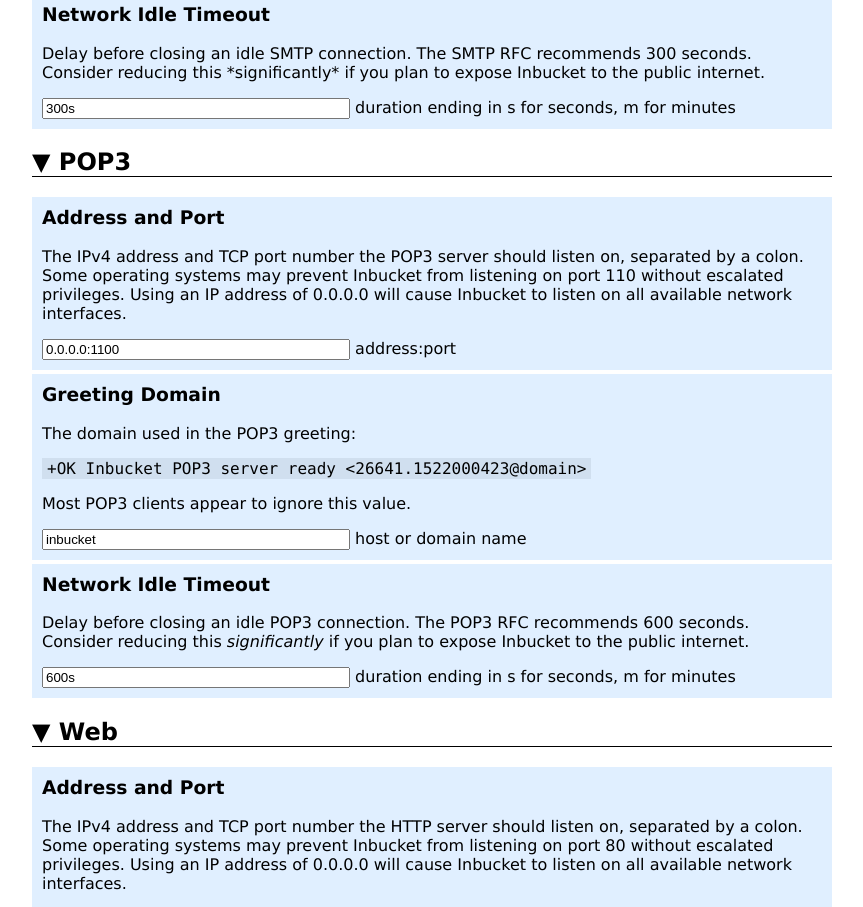
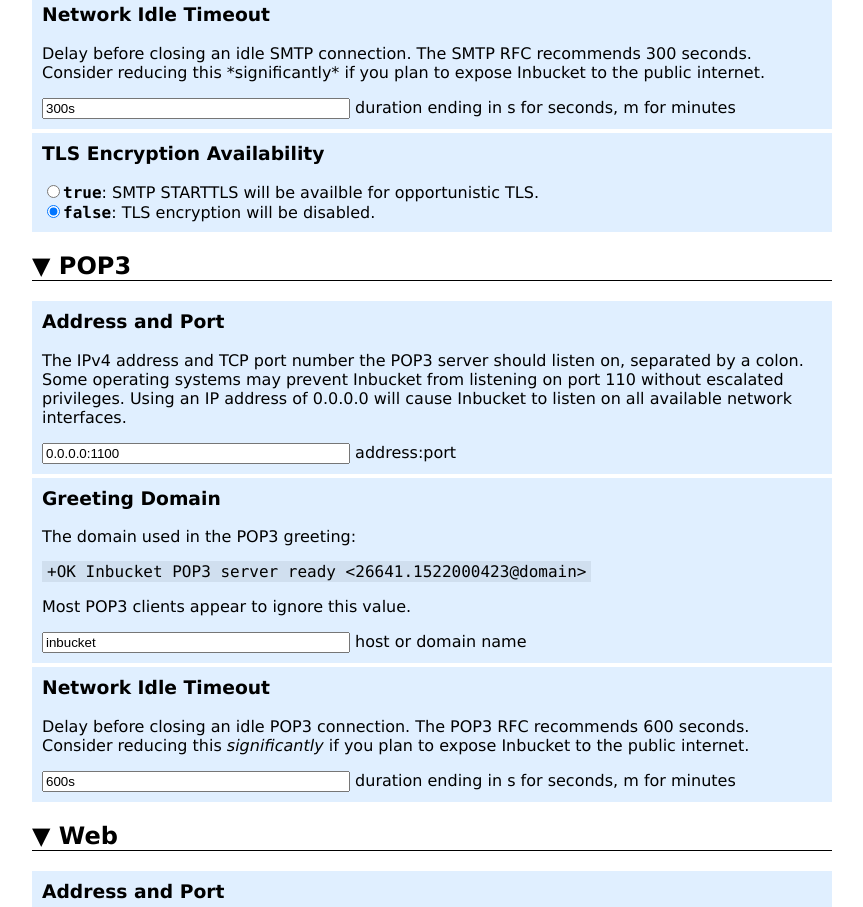
Before and after one commit to inbucket/inbucket.org, a Vue app in the folder vue-configurator/: page / in a window 1280 px wide. Shown: the part 1940-2847 px from the top of the page, without its empty margins (208-1071 px from the left). Built offline with nearby package versions, Linux system fonts and the light colour scheme.

Commit message:
Add SMTP_TLS to configurator

```diff
--- a/vue-configurator/src/components/ConfigForm.vue
+++ b/vue-configurator/src/components/ConfigForm.vue
@@ -183,6 +183,38 @@
       Delay before closing an idle SMTP connection.  The SMTP RFC recommends 300
       seconds.  Consider reducing this *significantly* if you plan to expose Inbucket
       to the public internet.
+      </TextInput>
+
+      <div class="config-item">
+        <h3>TLS Encryption Availability</h3>
+        <div>
+          <label>
+            <input type="radio" :value="true" v-model="inbucket.smtp.tlsEnabled"/>
+            <samp>true</samp>:
+            SMTP STARTTLS will be availble for opportunistic TLS.
+          </label>
+        </div>
+        <div>
+          <label>
+            <input type="radio" :value="false" v-model="inbucket.smtp.tlsEnabled"/>
+            <samp>false</samp>:
+            TLS encryption will be disabled.
+          </label>
+        </div>
+      </div>
+
+      <TextInput title="TLS Private Key File"
+                 v-show="inbucket.smtp.tlsEnabled"
+                 hint="filename or path to private key"
+                 v-model="inbucket.smtp.tlsPrivKey">
+      Specify the x509 Private key file to be used for TLS negotiation.
+      </TextInput>
+
+      <TextInput title="TLS Public Certificate File"
+                 v-show="inbucket.smtp.tlsEnabled"
+                 hint="filename or path to the certificate key"
+                 v-model="inbucket.smtp.tlsCert">
+      Specify the x509 Certificate file to be used for TLS negotiation.
       </TextInput>
     </Zippy>
 
@@ -465,7 +497,10 @@
           defaultStore: true,
           storeDomains: '',
           discardDomains: '',
-          timeout: '300s'
+          timeout: '300s',
+          tlsEnabled: false,
+          tlsPrivKey: '',
+          tlsCert: ''
         },
         pop3: {
           addr: '0.0.0.0:1100',
--- a/vue-configurator/src/components/EnvList.vue
+++ b/vue-configurator/src/components/EnvList.vue
@@ -79,6 +79,21 @@
           name: 'SMTP_TIMEOUT',
           value: c.smtp.timeout,
           def: d.smtp.timeout
+        },
+        {
+          name: 'SMTP_TLSENABLED',
+          value: c.smtp.tlsEnabled,
+          def: d.smtp.tlsEnabled
+        },
+        {
+          name: 'SMTP_TLSPRIVKEY',
+          value: c.smtp.tlsPrivKey,
+          def: d.smtp.tlsPrivKey
+        },
+        {
+          name: 'SMTP_TLSCERT',
+          value: c.smtp.tlsCert,
+          def: d.smtp.tlsCert
         },
         {
           name: 'POP3_ADDR',
@@ -175,6 +190,12 @@
         if (v.name === 'SMTP_DISCARDDOMAINS' && !c.smtp.defaultStore) {
           return false
         }
+        if (v.name === 'SMTP_TLSPRIVKEY' && !c.smtp.tlsEnabled) {
+          return false
+        }
+        if (v.name === 'SMTP_TLSCERT' && !c.smtp.tlsEnabled) {
+          return false
+        }
         return true
       })
       if (!this.showDefaults) {
```
